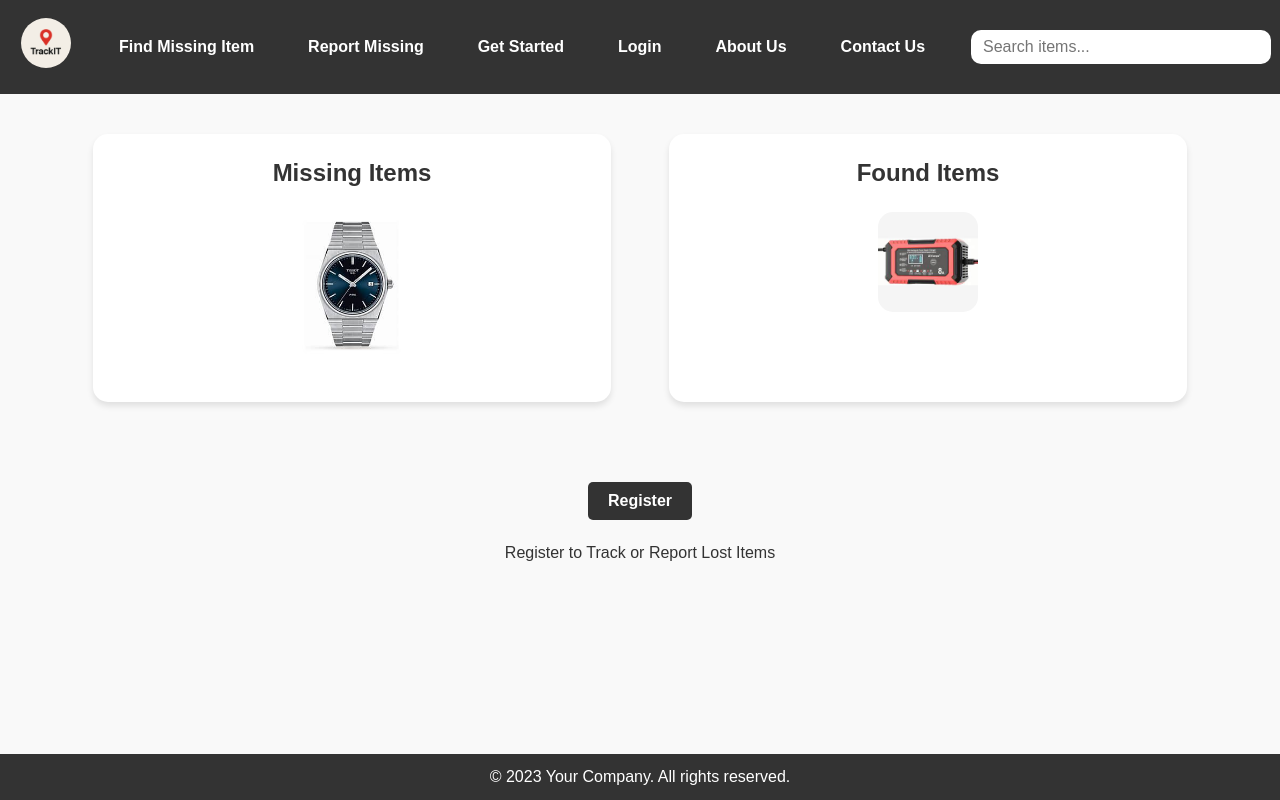
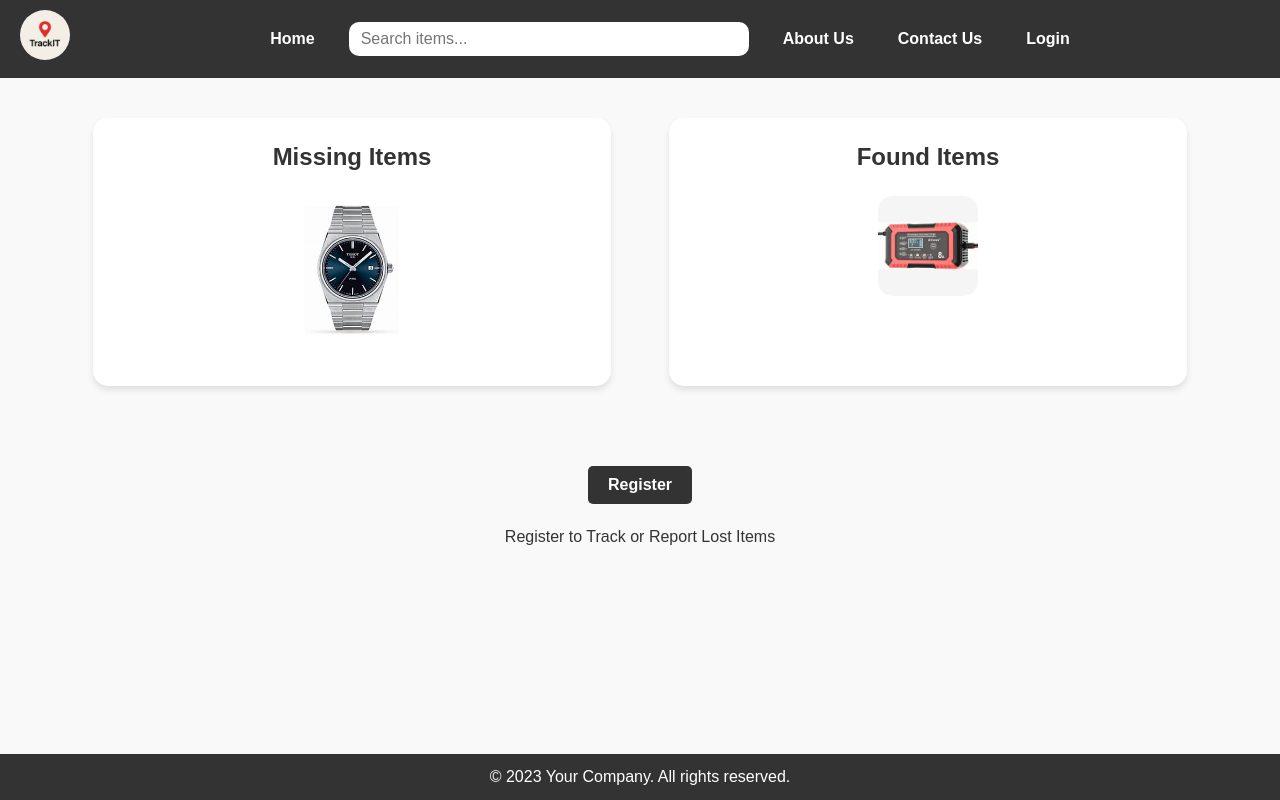
Before and after one commit to J2DevOps/E-DeviceFinder-FrontEnd_ReatVue, a Vue app in the folder e-devicefinder-frontend/: page / in a window 1280 px wide. Built offline with nearby package versions, Linux system fonts and the light colour scheme.

Commit message:
Modifications on the Navbar

```diff
--- a/e-devicefinder-frontend/src/components/Header.vue
+++ b/e-devicefinder-frontend/src/components/Header.vue
@@ -1,7 +1,7 @@
 <template>
   <header class="header">
     <nav>
-      <div class="search-container menu">
+      <div class="logo">
         <a href="#">
           <img :src="logo" alt="TrackIT Logo" class="logo" />
         </a>
@@ -9,18 +9,17 @@
 
 
 
-      <ul class="menu">
-        <li><a href="#signup">Find Missing Item</a></li>
-        <li><a href="#signup">Report Missing</a></li>
-        <li><a href="#signup">Get Started</a></li>
-        <li><a href="#login">Login</a></li>
+      <ul class="menu nav-items">
+        <li><a href="#">Home</a></li>
+
+
+        <li class="search-container">
+          <input type="text" placeholder="Search items..." class="search-bar" />
+        </li>
+
         <li><a href="#about">About Us</a></li>
         <li><a href="#contact">Contact Us</a></li>
-
-        <!-- Add the search bar here -->
-      <div class="search-container menu">
-        <input type="text" placeholder="Search items..." class="search-bar" />
-      </div>
+        <li><a href="#login">Login</a></li>
       </ul>
 
 
@@ -66,15 +65,21 @@
   align-items: center; /* Vertically align items */
   width: 100vw;
 }
+
+.nav-items{
+  margin-right: 500px;
+}
+
 .logo {
   width: 50px; /* Adjust the size of the logo */
   height: auto; /* Keep aspect ratio */
   border-radius: 70%;
+  margin-left: 10px;
 }
 
 .menu {
   list-style-type: none;
-  margin: 0;
+  margin-right: 0;
   padding: 0;
   display: flex;
   justify-content: center;
@@ -83,7 +88,7 @@
 }
 
 .menu li {
-  margin: 0 15px;
+  margin: 0 10px;
 }
 
 .menu a {
@@ -110,13 +115,14 @@
 }
 
 .search-bar {
-  width: 300px;
+  width: 400px;
   background-color: white;
   padding: 8px 12px;
   border-radius: 10px;
   border: none;
   font-size: 1rem;
-  margin-left: 10px; /* Add some spacing between the navbar and the search bar */
+  margin-left: 2px; /* Add some spacing between the navbar and the search bar */
+  margin-right: 2px;
 }
 
 /* Responsive Design */
```
